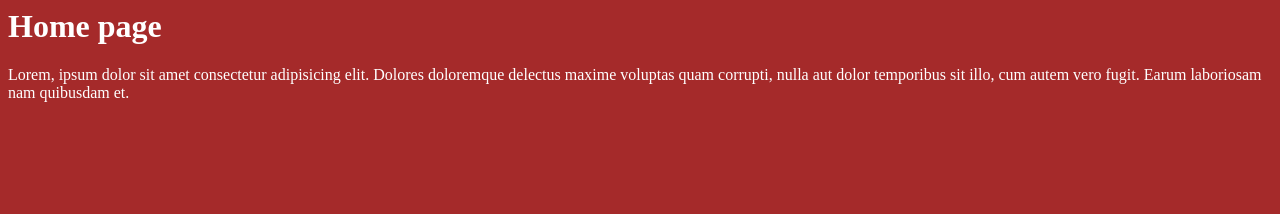
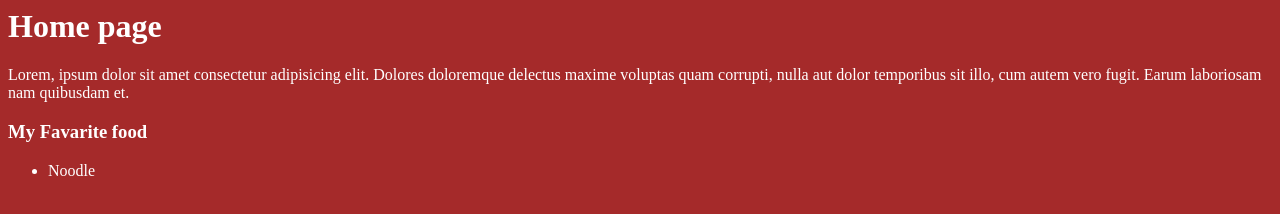
Before and after one commit to NatthawutT/git-webapp, a plain HTML site: page index.html in a window 1280 px wide. Drawn offline with Linux system fonts and the light colour scheme.

Commit message:
add favorite

```diff
--- a/index.html
+++ b/index.html
@@ -9,6 +9,10 @@
 <body>
     <h1>Home page</h1>
     <p>Lorem, ipsum dolor sit amet consectetur adipisicing elit. Dolores doloremque delectus maxime voluptas quam corrupti, nulla aut dolor temporibus sit illo, cum autem vero fugit. Earum laboriosam nam quibusdam et.</p>
+    <h3>My Favarite food</h3>
+    <ul>
+        <li>Noodle</li>
+    </ul>
     <script src="js/script.js"></script>
 </body>
 </html>
```
